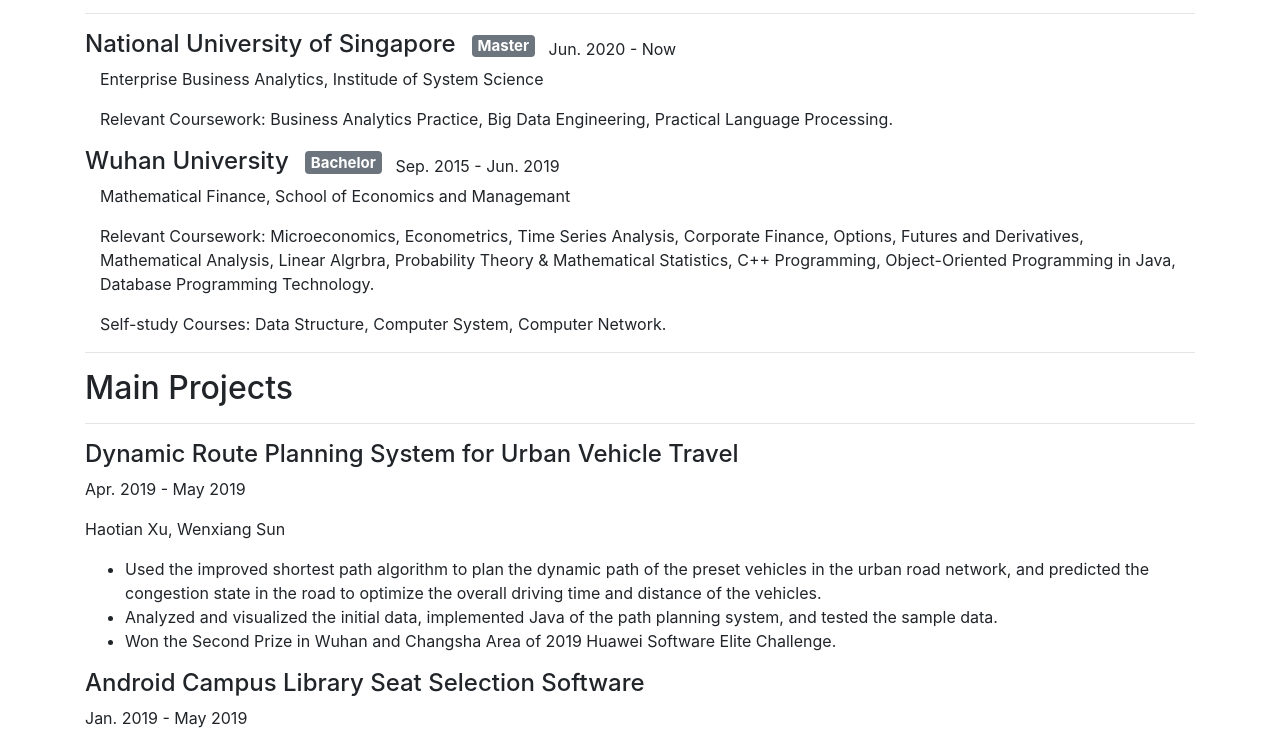
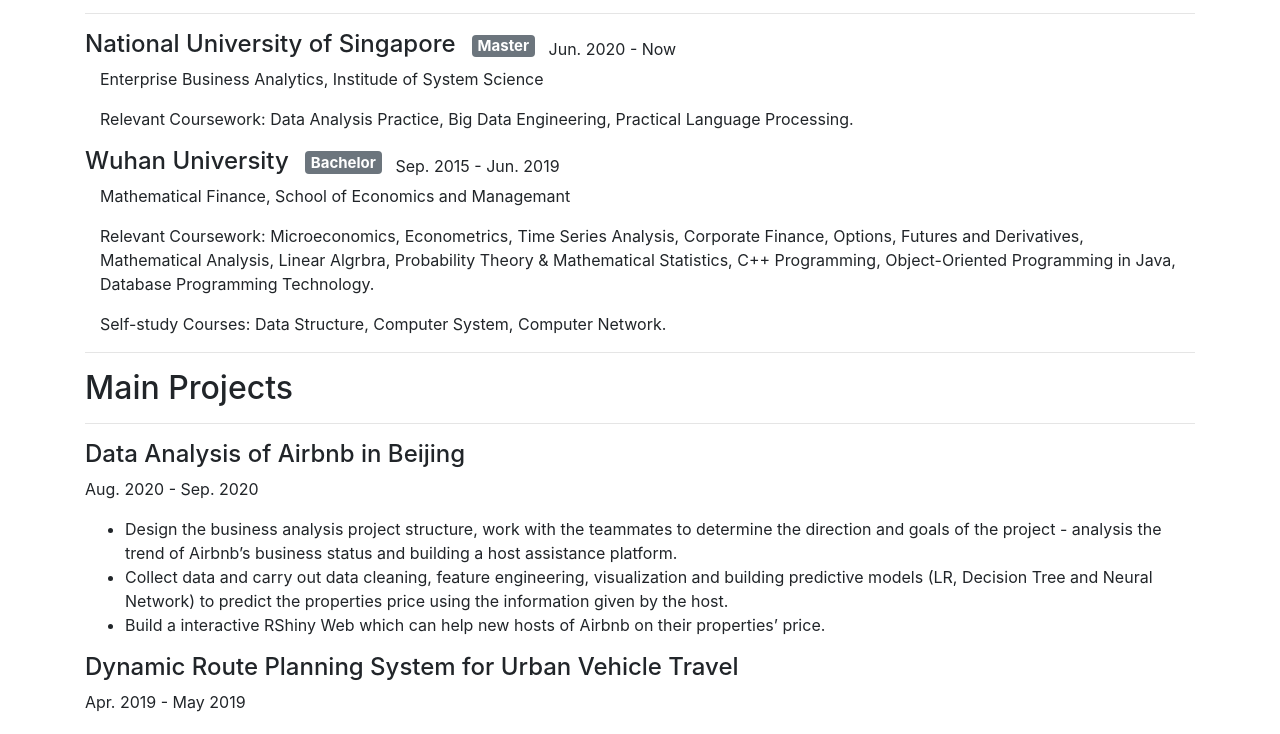
Before and after one commit to tommyxu97/tommyxu97.gitHub.io, a plain HTML site: page index.html in a window 1280 px wide. Shown: the part 348-1082 px from the top of the page. Drawn offline with nearby package versions, Linux system fonts and the light colour scheme.

Commit message:
Update on 13/10/2020

```diff
--- a/index.html
+++ b/index.html
@@ -62,7 +62,7 @@
           <span class="align-self-center">&nbsp; &nbsp;Jun. 2020 - Now</span>
         </div>
         <p>Enterprise Business Analytics, Institude of System Science</p>
-        <p>Relevant Coursework: Business Analytics Practice, Big Data Engineering, Practical Language Processing.</p>
+        <p>Relevant Coursework: Data Analysis Practice, Big Data Engineering, Practical Language Processing.</p>
       </div>
       <div class="col-12">
         <div class="row">
@@ -81,6 +81,18 @@
       <h2>Main Projects</h2>
       <hr>
       <div>
+        <div>
+          <h4>Data Analysis of Airbnb in Beijing</h4>
+          <p>Aug. 2020 - Sep. 2020</p>
+          <ul>
+            <li>Design the business analysis project structure, work with the teammates to determine the direction and goals of the project -
+                analysis the trend of Airbnb’s business status and building a host assistance platform.</li>
+            <li>Collect data and carry out data cleaning, feature engineering, visualization and building predictive models
+                (LR, Decision Tree and Neural Network) to predict the properties price using the information given by the host.</li>
+            <li>Build a interactive RShiny Web which can help new hosts of Airbnb on their properties’ price.</li>
+          </ul>
+        </div>
+
         <div>
           <h4>Dynamic Route Planning System for Urban Vehicle Travel</h4>
           <p>Apr. 2019 - May 2019</p>
@@ -121,7 +133,7 @@
       <hr>
       <h2>Skills</h2>
       <hr>
-      Java, Python, Sql, R, Stata, LaTeX, Android SDK, Flask
+      Java, Python, Sql, R, C++, Android SDK, Flask, LaTeX
 
       <!-- Footer -->
       <hr>
@@ -129,7 +141,7 @@
         <div class="container">
           <div class="row">
             <div class="col-12">
-              <p>Copyright © 2020 HaotianXu. All rights reserved.</p>
+              <p>Copyright © 2018 - 2020 HaotianXu. All rights reserved.</p>
             </div>
           </div>
         </div>
```
